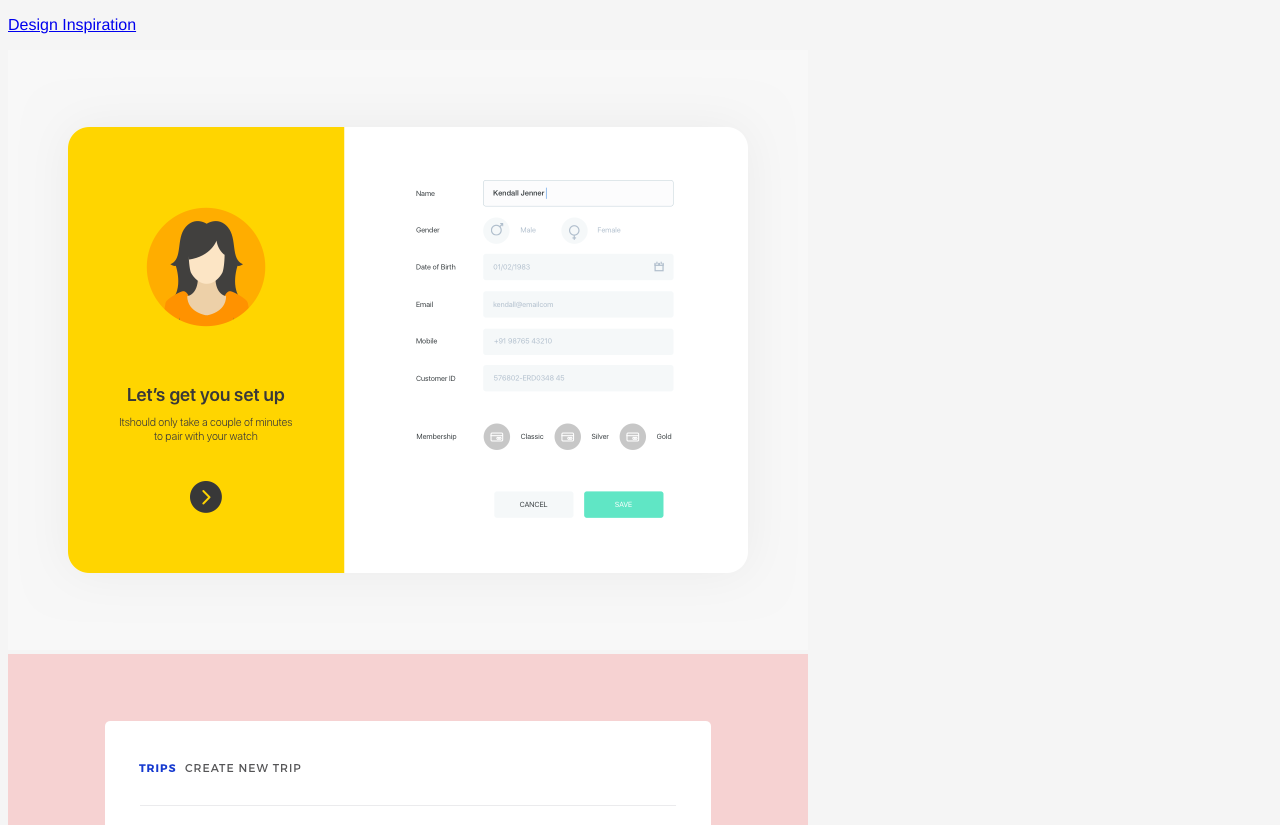
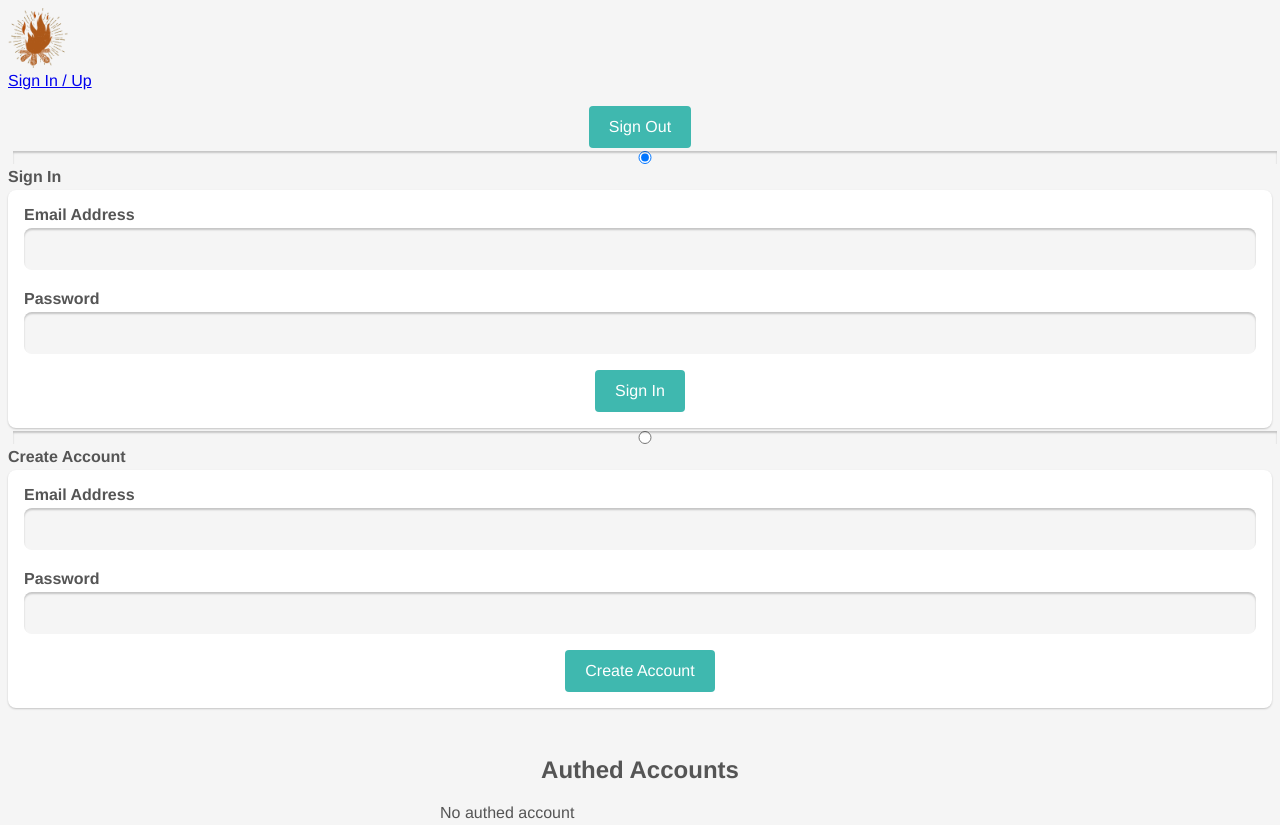
Before and after one commit to dandenney/kindling, a website: page index.html in a window 1280 px wide. Shown: the top 825 px of the page. Drawn offline with nearby package versions, Linux system fonts and the light colour scheme; files that its build step writes are made by us from their sources; no server answers; files whose address does not match are found by name.

Commit message:
refactor: Adjust markup for a base layout

```diff
--- a/index.html
+++ b/index.html
@@ -4,26 +4,55 @@
     <meta charset='utf-8'>
     <meta http-equiv='x-ua-compatible' content='ie=edge'>
     <meta name='viewport' content='width=device-width, initial-scale=1'>
-    <link rel="stylesheet" href="styles/app.css">
+    <link rel='stylesheet' href='styles/app.css'>
   </head>
   <body>
 
-    <p><a href='https://dribbble.com/shots/2921897-Freebies'>Design Inspiration</a></p>
-    <img src='/images/example.png' />
-    <img src='/images/example-2.png' />
-    <img src='/images/example-3.jpeg' />
+    <header>
 
-    <section>
+      <nav>
+        <a href='/'>
+          <img src='/images/kindling.png' width='60' />
+        </a>
+        <div class=''>
+          <a href='/#auth'>Sign In / Up</a>
+          <button class='btn-signOut' id='auth-signOut'>Sign Out</button>
+        </div>
+      </nav>
 
-      <h2>Authed Accounts</h2>
+    </header>
 
-      <p id='feedback-authedAccount'></p>
+    <main class='container'>
 
-    </section>
+      <div class='tabs'>
 
-    <section>
+        <input type='radio' name='tabs' id='tabone' checked='checked'>
+        <label for='tabone'>Sign In</label>
+        <div class='tab'>
 
-      <h2>Create Account</h2>
+          <form id='form-authAccount'>
+
+            <fieldset>
+              <label>Email Address</label>
+              <input class='form-input' id='email-authAccount' type='email' />
+            </fieldset>
+
+            <fieldset>
+              <label>Password</label>
+              <input id='password-authAccount' type='password' />
+            </fieldset>
+
+            <button class='btn-submit' id='submit-authAccount'>Sign In</button>
+
+            <p class='feedback' id='feedback-authAccount'></p>
+
+          </form>
+
+        </div>
+
+        <input type='radio' name='tabs' id='tabtwo'>
+        <label for='tabtwo'>Create Account</label>
+        <div class='tab'>
 
           <form id='form-createAccount'>
 
@@ -43,49 +72,33 @@
 
           </form>
 
-    </section>
+        </div>
 
-    <section>
+      </div>
 
-      <h2>Auth Account</h2>
+    </main>
 
-      <form id='form-authAccount'>
+    <footer>
 
-        <fieldset>
-          <label>Email Address</label>
-          <input class='form-input' id='email-authAccount' type='email' />
-        </fieldset>
+      <section class='auth-feedback'>
 
-        <fieldset>
-          <label>Password</label>
-          <input id='password-authAccount' type='password' />
-        </fieldset>
+        <h2>Authed Accounts</h2>
 
-        <button class='btn-submit' id='submit-authAccount'>Auth Account</button>
-
-        <p class='feedback' id='feedback-authAccount'></p>
-
-      </form>
+        <p id='feedback-authedAccount'></p>
 
       </section>
 
-    <section>
+    </footer>
 
-      <h2>Sign Out</h2>
-
-      <button class='btn-signOut' id='auth-signOut'>Sign Out</button>
-
-    </section>
-
-    <script src="https://www.gstatic.com/firebasejs/3.5.0/firebase.js"></script>
+    <script src='https://www.gstatic.com/firebasejs/3.5.0/firebase.js'></script>
     <script>
       // Initialize Firebase
       var config = {
-        apiKey: "AIzaSyBg9mwo8rm3Z3x20SfYdcvufOsOrj9AuqQ",
-        authDomain: "kindling-eb574.firebaseapp.com",
-        databaseURL: "https://kindling-eb574.firebaseio.com",
-        storageBucket: "kindling-eb574.appspot.com",
-        messagingSenderId: "560007680694"
+        apiKey: 'AIzaSyBg9mwo8rm3Z3x20SfYdcvufOsOrj9AuqQ',
+        authDomain: 'kindling-eb574.firebaseapp.com',
+        databaseURL: 'https://kindling-eb574.firebaseio.com',
+        storageBucket: 'kindling-eb574.appspot.com',
+        messagingSenderId: '560007680694'
       };
       firebase.initializeApp(config);
     </script>
```
Also changed, not shown: dist/index.html. Lines whose indentation alone changed are shown as unchanged.
